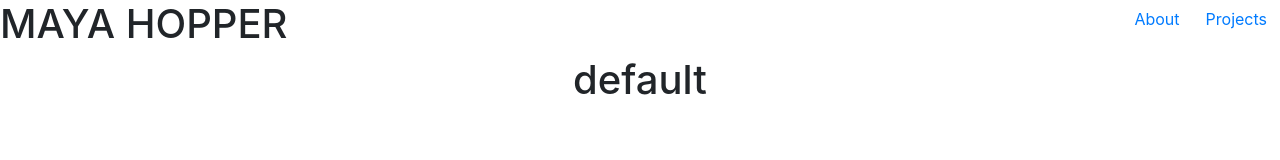
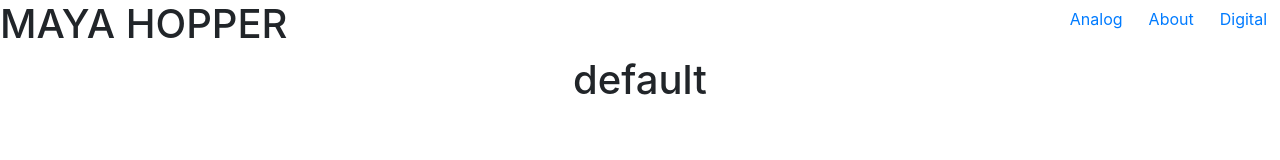
Before and after one commit to mayahopp/PortfolioWebsite, a React (Create React App) app in the folder portfolio/: page /Analog in a window 1280 px wide. Shown: the top 160 px of the page. Built offline with nearby package versions, Linux system fonts and the light colour scheme.

Commit message:
everything working

```diff
--- a/portfolio/src/Components/Analog.js
+++ b/portfolio/src/Components/Analog.js
@@ -54,7 +54,7 @@ function Analog(props) {
       />  */}
 
       <Zoom>
-      <img src='../portfolioimg/kimono.jpg' className='kimono'/>
+      <img src={kimono} className='kimono'/>
       </ Zoom>
 
 
--- a/portfolio/src/Components/Digital.js
+++ b/portfolio/src/Components/Digital.js
@@ -8,7 +8,7 @@ import font from '../portfolioimg/Font.jpg';
 import sky from '../portfolioimg/sky.jpg';
 import manga from '../portfolioimg/manga.jpg';
 import '../App.css';
-
+import '../portfolioimg/chair1.jpg'
 
 function Digital(props) {
   return (
@@ -47,7 +47,7 @@ function Digital(props) {
       /> */}
 
       <Zoom>
-      <img src='../portfolioimg/chair1.jpg' className='chair1'/>
+      <img src={chair1} className='chair1'/>
       </ Zoom>
     </div>
   )
--- a/portfolio/src/Components/MainContent.js
+++ b/portfolio/src/Components/MainContent.js
@@ -2,7 +2,8 @@ import React, { Component } from 'react';
 import '../App.css';
 import About from './About.js'
 import Projects from './Projects.js'
-
+import Analog from './Analog.js'
+import Digital from './Digital.js'
 
 class MainContent extends Component {
 
@@ -13,8 +14,11 @@ class MainContent extends Component {
         else if (this.props.content === "about") {
             return (<About />)
         }
-        else if (this.props.content === "projects") {
-            return (<Projects />)
+        else if (this.props.content === "analog") {
+            return (<Analog />)
+        }
+        else if (this.props.content === "digital") {
+            return (<Digital />)
         };
     }
 
--- a/portfolio/src/Components/Navbar.js
+++ b/portfolio/src/Components/Navbar.js
@@ -15,8 +15,9 @@ class Navbar extends Component {
              <h1>MAYA HOPPER</h1>
 
              {/* <div class="btn-group"> */}
-                <Button variant="link" onClick={() => this.updateMainContent("projects")}>Projects</Button>
+                <Button variant="link" onClick={() => this.updateMainContent("digital")}>Digital</Button>
                 <Button variant="link" onClick={() => this.updateMainContent("about")}>About</Button>
+                <Button variant="link" onClick={() => this.updateMainContent("analog")}>Analog</Button>
              {/* </div> */}
              </div>
 
```
